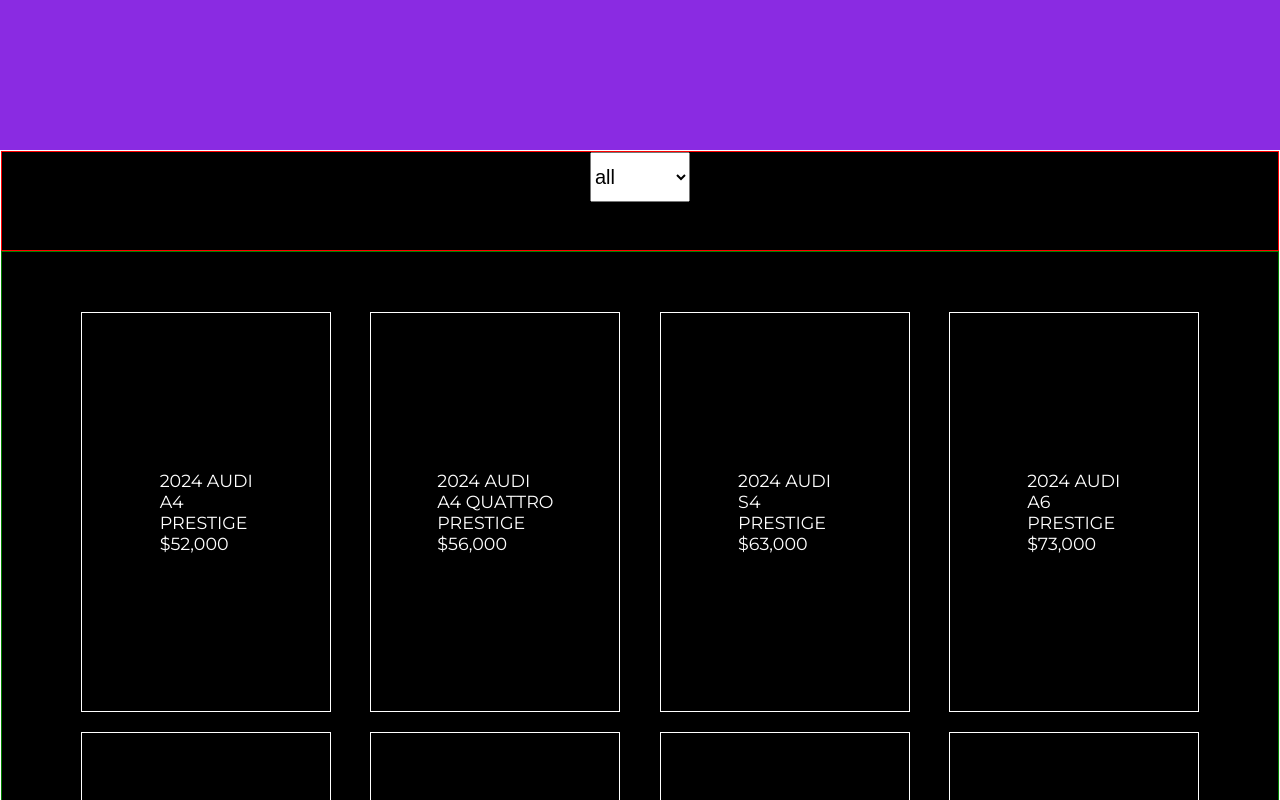
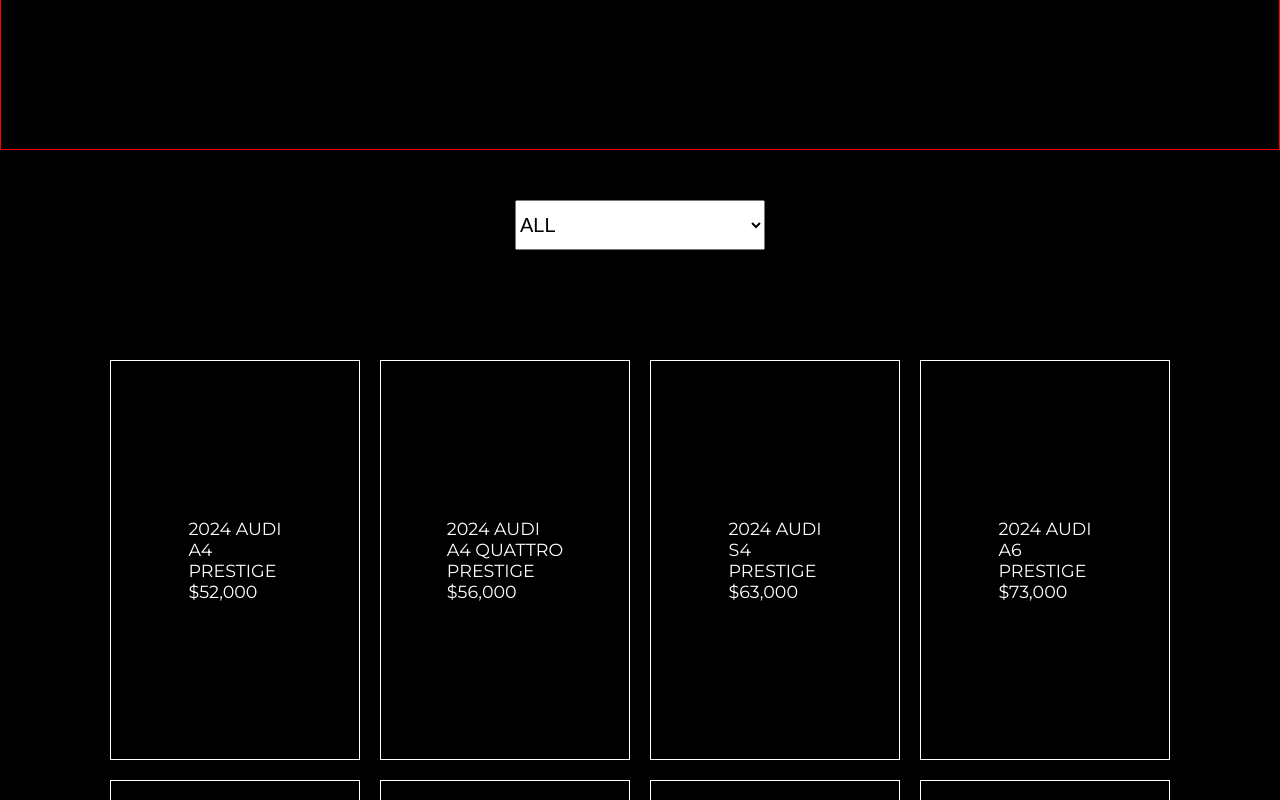
Before and after one commit to deesepulveda/luxury_motors_project, a React (Create React App) app: page / in a window 1280 px wide. Shown: the part 1250-2050 px from the top of the page. Built offline with nearby package versions, Linux system fonts and the light colour scheme.

Commit message:
updated flex

```diff
--- a/src/components/Featured.css
+++ b/src/components/Featured.css
@@ -1,5 +1,5 @@
 .featured_container {
   width: 100vw;
   height: 60rem;
-  background-color: blueviolet;
+  border: 1px solid red;
 }
--- a/src/components/Hero.css
+++ b/src/components/Hero.css
@@ -1,5 +1,5 @@
 .hero_container {
   width: 100vw;
   height: 100vh;
-  background-color: gray;
+  border: 1px solid white;
 }
--- a/src/components/MainList.css
+++ b/src/components/MainList.css
@@ -1,18 +1,20 @@
 .mainList_container_main {
   width: 100vw;
-  height: auto;
-  border: 1px solid white;
+  height: 200rem;
 }
 
 .mainList_container_filter {
   width: 100%;
-  height: 10rem;
-  border: 1px solid red;
+  height: 15rem;
+  display: flex;
+  justify-content: center;
+  align-items: center;
 }
 
 .filter_box_make {
-  width: 10rem;
+  width: 25rem;
   height: 5rem;
+  text-transform: uppercase;
   font-size: 2rem;
 }
 
@@ -22,9 +24,9 @@
   padding: 5rem;
   display: flex;
   flex-wrap: wrap;
-  justify-content: space-evenly;
-  align-items: center;
-  border: 1px solid green;
+  justify-content: center;
+  align-items: flex-start;
+  align-content: flex-start;
 }
 
 .mainList_box {
--- a/src/components/MainList.js
+++ b/src/components/MainList.js
@@ -5,15 +5,8 @@
 const MainList = () => {
   const [carData, setCarData] = useState(data);
 
-  const newData = (make) => {
-    setCarData(
-      data.filter((item) => {
-        return item.make === make;
-      })
-    );
-  };
+  // Uniquely Set/Sort Make For Select Options
 
-  // Uniquely Set/Sort Brand Data from Data
   const brandsArr = new Set(
     data
       .map((item) => {
@@ -39,18 +32,21 @@
   return (
     <div className="mainList_container_main">
       <div className="mainList_container_filter">
+        {/* Select Filter */}
         <select
           name="make"
           id=""
           className="filter_box_make"
           onChange={filterMake}
         >
+          {/* Options from Select Filter */}
           <option value="all">all</option>
           {Array.from(brandsArr).map((item, index) => (
             <option key={index}>{item}</option>
           ))}
         </select>
       </div>
+      {/* Rendering Data */}
       <div className="mainList_container_listings">
         {carData.map((item) => (
           <div className="mainList_box" key={item.id}>
```
